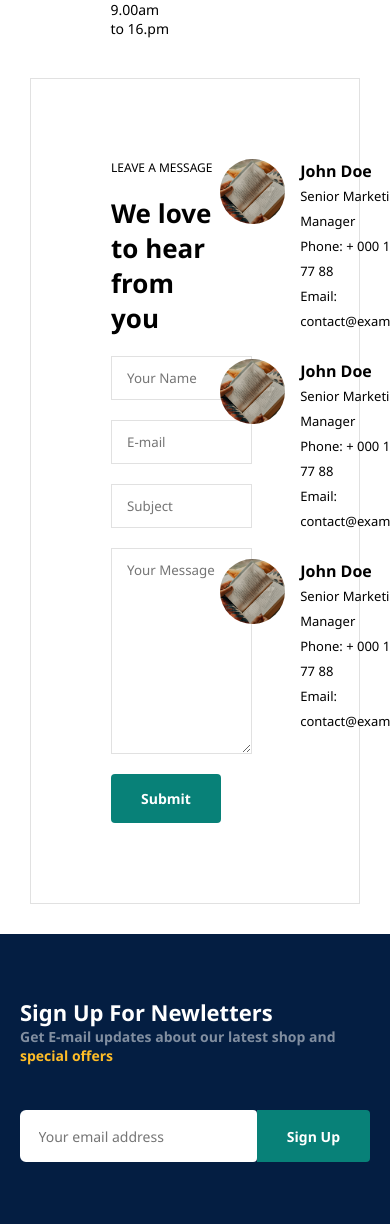
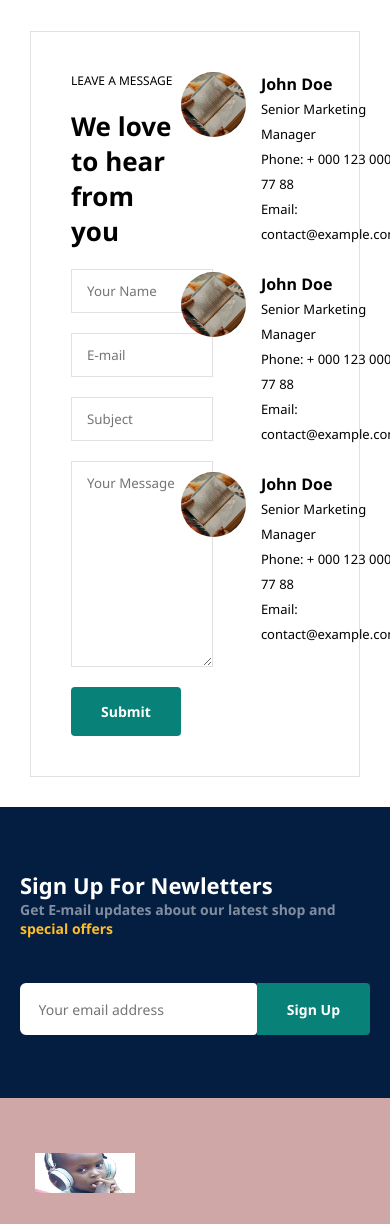
Before and after one commit to Ndaziramiyep/Umurava-online-learning-project, a PHP site: page /Html/contact.html in a window 390 px wide; the page is wider, and only the part inside the window is pictured. Shown: the part 1112-2336 px from the top of that part. Run offline with PHP 8.4, Linux system fonts and the light colour scheme; some libraries are stand-ins or nearby versions.

Commit message:
form-details for medium devices

```diff
--- a/Frontend/css/style.css
+++ b/Frontend/css/style.css
@@ -704,7 +704,8 @@ footer .copyright {
     display: flex;
     align-items: center;
     justify-content: space-between;
-    padding: 0 80px;
+    /* padding: 0 80px; */
+    padding: 40px;
 }
 
 #contact-details .details {
@@ -982,6 +983,14 @@ footer .copyright {
             width: 100%;
             font-size: 20px;
         }
+
+        /* contact page ---------------- */
+        #form-details {
+            padding: 40px;
+        }
+        #form-details form{
+            width: 50%;
+        }
 }
 
 
```
